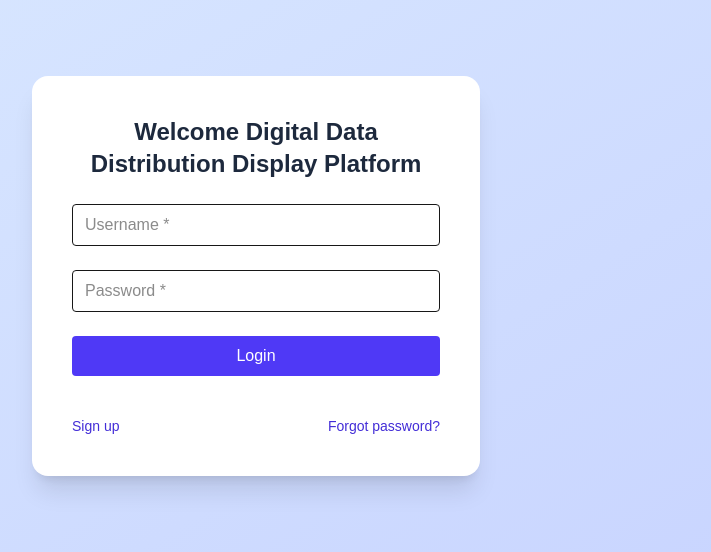
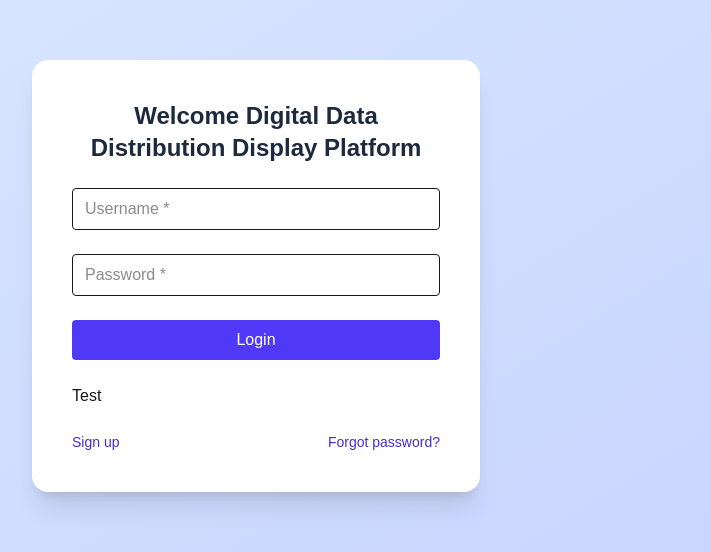
Before and after one commit to nxiazhou/capstone_project, a Next.js app in the folder bulletin-board-next/: page /login in a window 1280 px wide. Shown: the part 124-676 px from the top of the page, without its empty margins (384-1095 px from the left). Built offline with nearby package versions, Linux system fonts and the light colour scheme.

Commit message:
test cccc

```diff
--- a/bulletin-board-next/pages/login.js
+++ b/bulletin-board-next/pages/login.js
@@ -174,7 +174,7 @@ const Login = () => {
             <button className="w-full bg-indigo-600 text-white py-2 rounded hover:bg-indigo-700">
               Login
             </button>
-            {/* <p>Test</p> */}
+            <p>Test</p>
             <div className="flex justify-between text-sm text-indigo-700 mt-4">
               <button type="button" onClick={() => setShowSignup(true)}>Sign up</button>
               <button type="button" onClick={() => setShowForgot(true)}>Forgot password?</button>
```
